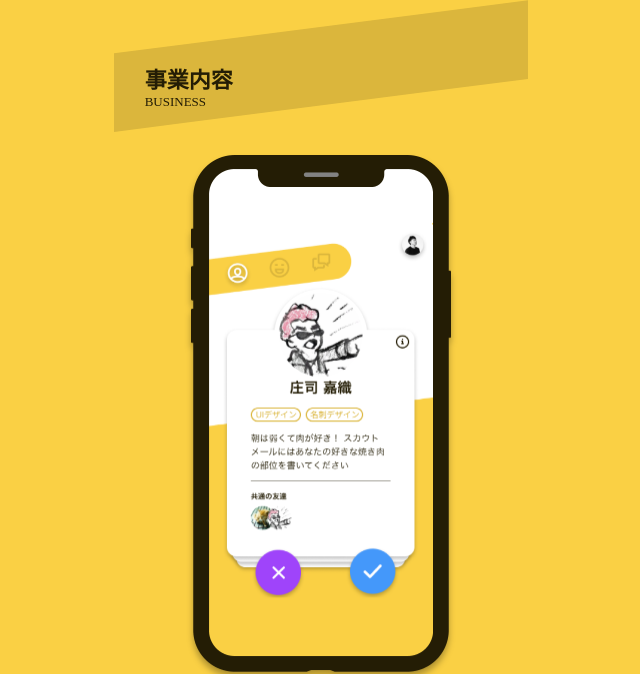
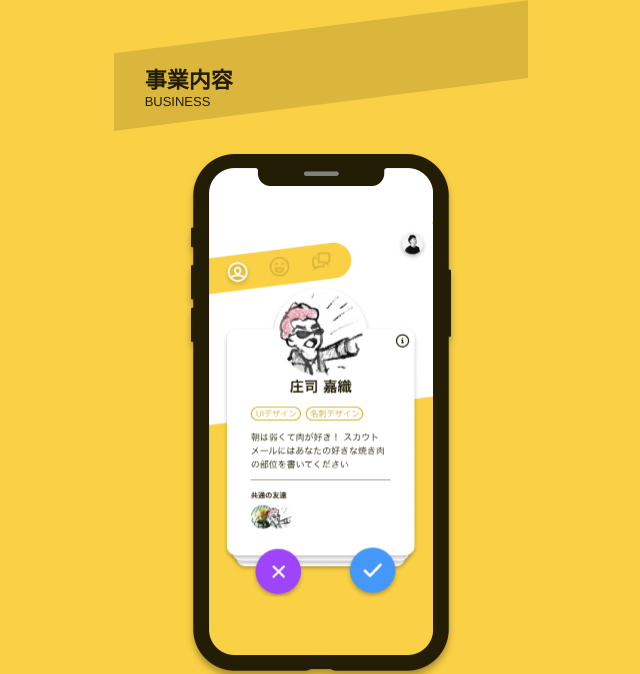
Before and after one commit to meeetjp/meeetjp.github.io, a plain HTML site: page index.html in a window 1280 px wide. Shown: the part 155-829 px from the top of the page, without its empty margins (319-959 px from the left). Drawn offline with Linux system fonts and the light colour scheme.

Commit message:
Update style.css
change font-familiy

```diff
--- a/style.css
+++ b/style.css
@@ -4,7 +4,12 @@
 
 body {
 	background-color: #FAD044;
-	font-family: "Hiragino Sans";
+	font-family: "Helvetica Neue",
+		Arial,
+		"Hiragino Kaku Gothic ProN",
+		"Hiragino Sans",
+		Meiryo,
+		sans-serif;
 	color: #241D05;
 }
 
```
